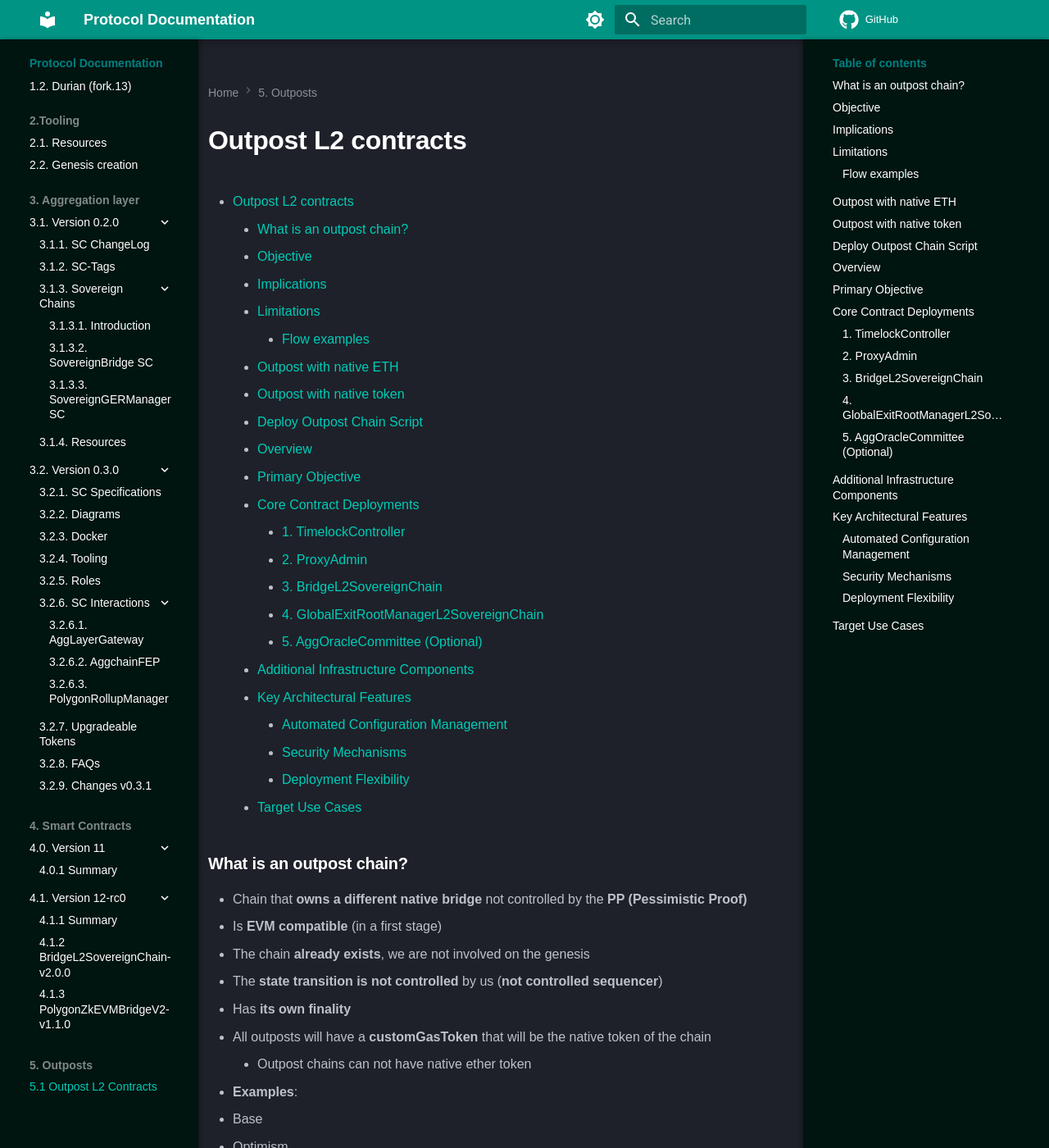
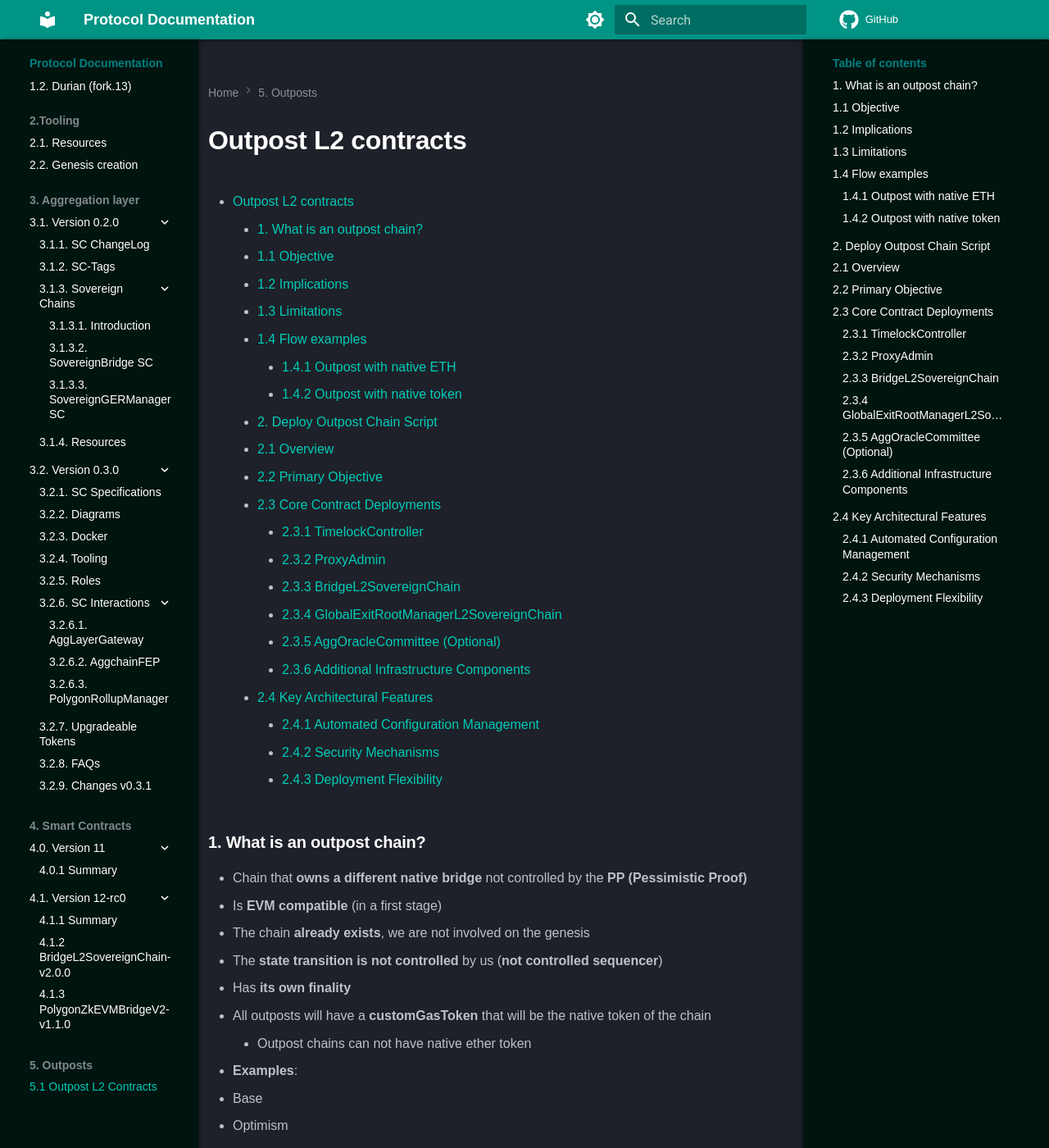
Before and after one commit to agglayer/protocol-team-docs, an MkDocs documentation site: the page built from docs/outposts/OutpostL2.md, in a window 1280 px wide and 1400 px high. Shown: the whole window at 82% size. Built offline with MkDocs 1.6.1 and Material for MkDocs 9.7.7, drawn with Linux system fonts in a browser that asks for light colours; comment, search, counter and statistics services are not loaded; some of the changed text lies outside the part shown.

Commit message:
Fix indentation

````diff
--- a/docs/outposts/OutpostL2.md
+++ b/docs/outposts/OutpostL2.md
@@ -1,7 +1,7 @@
 # Outpost L2 contracts
 [TOC]
 
-### What is an outpost chain?
+### 1. What is an outpost chain?
 
 - Chain that **owns a different native bridge** not controlled by the **PP (Pessimistic Proof)**
 - Is **EVM compatible** (in a first stage)
@@ -17,26 +17,26 @@
 
 ---
 
-### Objective
+### 1.1 Objective
 
 - **Attach an outpost chain to the aggLayer**
 
 
-### Implications
+### 1.2 Implications
 - Deploy SC
 - Secure State transition
 
 ---
 
-### Limitations
+### 1.3 Limitations
 
 - **Bridge, GER and wTokens** have **different addresses**
 - Possible reorgs in the outpost chain,so also in the LER
     - A new functions in the bridge to rollback the LER
     - It can create double spending, will be paid by Polygon.
 
-#### Flow examples
-### Outpost with native ETH
+### 1.4 Flow examples
+#### 1.4.1 Outpost with native ETH
 Example flow of an outpost having gasTokenNetwork different than native networkID/rollupID:
 Initialize params:
 - GasTokenNetwork: 0 (ethereum)
@@ -61,7 +61,7 @@ sequenceDiagram
     L1_Agglayer_Bridge ->> User: ❌❌ There is no ETH on bridge to send ❌❌
 ```
 
-### Outpost with native token
+#### 1.4.2 Outpost with native token
 Example flow of an outpost having gasTokenNetwork same than native networkID/rollupID:
 Initialize params:
 - GasTokenNetwork: 2 (base rollupId)
@@ -90,15 +90,16 @@ sequenceDiagram
 <br>
 <br>
 
-## Deploy Outpost Chain Script
+## 2. Deploy Outpost Chain Script
 
-The tooling specifications and code can be found [here](https://github.com/agglayer/agglayer-contracts/blob/v12.1.0-rc.2/tools/deployOutpostChain/README.md)
+!!! info
+    The tooling specifications and code can be found [here](https://github.com/agglayer/agglayer-contracts/blob/v12.1.0-rc.2/tools/deployOutpostChain/README.md)
 
-## Overview
+## 2.1 Overview
 
 The **deployOutpostChain** script is an automated deployment solution designed to facilitate the establishment of sovereign blockchain networks within the Agglayer ecosystem. This tool provides a streamlined approach to deploying all necessary smart contracts required for an outpost chain implementation.
 
-## Primary Objective
+## 2.2 Primary Objective
 
 The script serves as a comprehensive deployment framework for creating sovereign blockchain networks with integrated cross-chain bridging capabilities. It enables the deployment of blockchain infrastructure that supports:
 
@@ -107,31 +108,31 @@ The script serves as a comprehensive deployment framework for creating sovereign
 - **Decentralized governance mechanisms** through timelock controllers
 - **Optional oracle committee integration** for enhanced security and decentralization
 
-## Core Contract Deployments
+## 2.3 Core Contract Deployments
 
 The deployment process encompasses five primary smart contracts:
 
-### 1. TimelockController
+#### 2.3.1 TimelockController
 - **Purpose**: Implements governance timelock mechanisms for secure contract upgrades
 - **Function**: Provides time-delayed execution of administrative operations
 
-### 2. ProxyAdmin
+#### 2.3.2 ProxyAdmin
 - **Purpose**: Manages proxy contract upgrade processes
 - **Function**: Controls the upgrade lifecycle of proxied contracts
 
-### 3. BridgeL2SovereignChain
+#### 2.3.3 BridgeL2SovereignChain
 - **Purpose**: Facilitates cross-chain asset transfers
 - **Function**: Handles token deposits, withdrawals, and cross-chain communication
 
-### 4. GlobalExitRootManagerL2SovereignChain
+#### 2.3.4 GlobalExitRootManagerL2SovereignChain
 - **Purpose**: Manages the global exit root merkle tree
 - **Function**: Maintains cryptographic proofs for cross-chain transaction validation
 
-### 5. AggOracleCommittee *(Optional)*
+#### 2.3.5 AggOracleCommittee *(Optional)*
 - **Purpose**: Provides decentralized oracle functionality
 - **Function**: Enables committee-based validation of cross-chain data through consensus mechanisms
 
-## Additional Infrastructure Components
+#### 2.3.6 Additional Infrastructure Components
 
 The deployment includes several auxiliary contracts:
 
@@ -140,30 +141,22 @@ The deployment includes several auxiliary contracts:
 - **BridgeLib**: Contains shared bridge functionality to reduce contract complexity
 - **WETH Token**: Chain-specific wrapped Ether implementation
 
-## Key Architectural Features
+## 2.4 Key Architectural Features
 
-### Automated Configuration Management
+### 2.4.1 Automated Configuration Management
 - **Address Pre-calculation**: Utilizes deterministic address generation for circular dependency resolution
 - **Parameter Derivation**: Automatically calculates gas token addresses and network identifiers
 - **Governance Integration**: Establishes proper ownership hierarchies and access controls
 
-### Security Mechanisms
+### 2.4.2 Security Mechanisms
 - **Proxy Pattern Implementation**: Enables secure contract upgrades through established patterns
 - **Timelock Governance**: Enforces delayed execution for critical administrative functions
 - **Multi-signature Oracle Support**: Provides optional decentralized validation through committee consensus
 
-### Deployment Flexibility
+### 2.4.3 Deployment Flexibility
 - **Configurable Oracle Systems**: Supports both single-oracle and committee-based configurations
 - **Standardized Deployment Process**: Utilizes OpenZeppelin's established upgrade patterns
 - **Comprehensive Validation**: Includes automated verification of deployment integrity
 
-## Target Use Cases
-
-This deployment script is specifically designed for:
-
-- **Sovereign Chain Operators**: Organizations establishing independent blockchain networks
-- **Layer 2 Solution Providers**: Teams implementing scalable blockchain solutions
-- **Cross-chain Protocol Developers**: Projects requiring interoperability with the Polygon ecosystem
-- **Enterprise Blockchain Initiatives**: Organizations deploying private or consortium chains with bridging capabilities
-
-The tooling specifications and code can be found [here](https://github.com/agglayer/agglayer-contracts/blob/v12.1.0-rc.2/tools/deployOutpostChain/README.md)
+!!! info
+    The tooling specifications and code can be found [here](https://github.com/agglayer/agglayer-contracts/blob/v12.1.0-rc.2/tools/deployOutpostChain/README.md)
````
